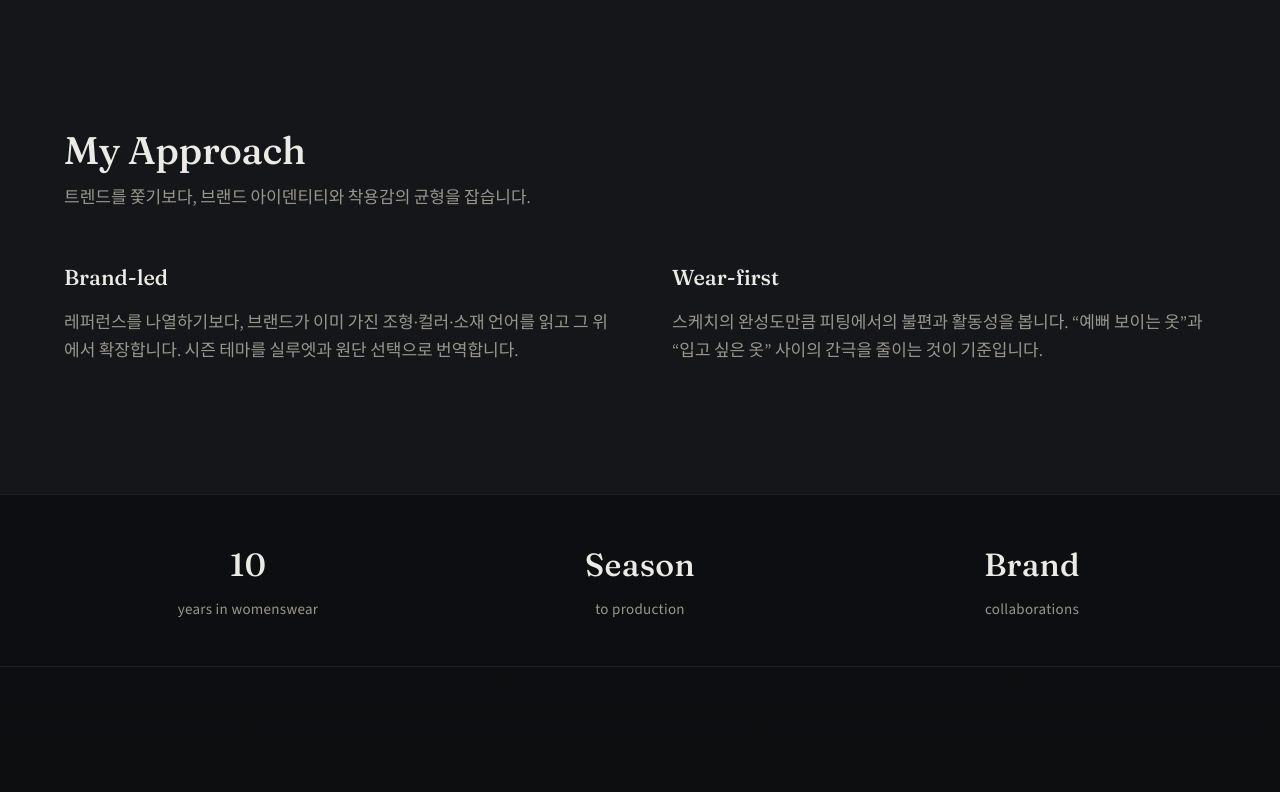
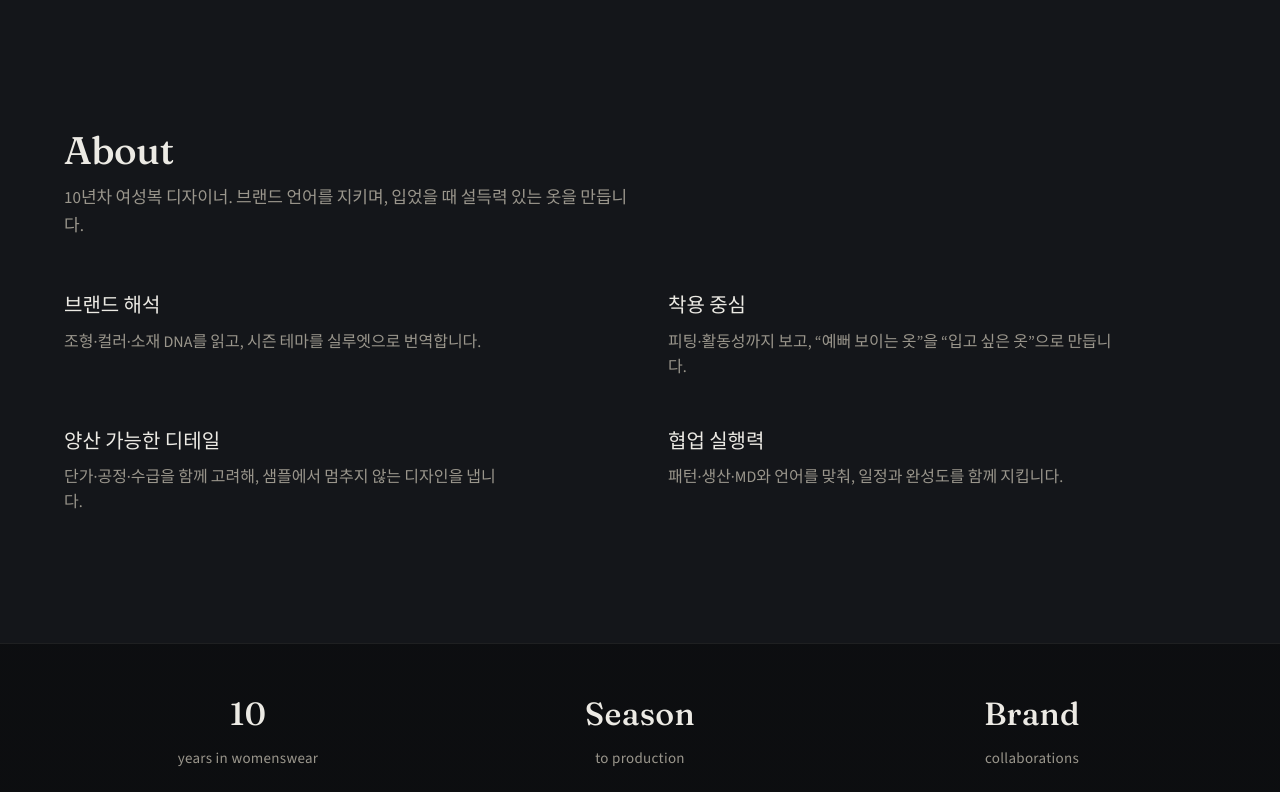
Before and after one commit to kihwan1017-prog/canine1989.github.io, a plain HTML site: page index.html in a window 1280 px wide. Shown: the part 800-1592 px from the top of the page. Drawn offline with nearby package versions, Linux system fonts and the light colour scheme.

Commit message:
Shorten About into four scannable womenswear strengths.
Co-authored-by: Cursor <cursoragent@cursor.com>

```diff
--- a/css/styles.css
+++ b/css/styles.css
@@ -351,27 +351,36 @@ a:hover {
   }
 }
 
-/* Approach — 2열, 아이콘 없음 */
+/* About 강점 — 아이콘 없이 타이포·여백만 */
 .approach-grid {
   display: grid;
   grid-template-columns: repeat(2, 1fr);
   gap: clamp(2rem, 5vw, 4rem);
 }
 
+.approach-grid--strengths {
+  grid-template-columns: repeat(2, 1fr);
+  gap: clamp(1.75rem, 4vw, 2.75rem) clamp(2rem, 5vw, 3.5rem);
+}
+
 .approach-item h3 {
-  margin: 0 0 0.85rem;
+  margin: 0 0 0.55rem;
   font-family: var(--font-display);
-  font-size: 1.35rem;
+  font-size: 1.25rem;
   font-weight: 500;
 }
 
 .approach-item p {
   margin: 0;
+  max-width: 28rem;
   color: var(--text-muted);
+  font-size: 1rem;
+  line-height: 1.55;
 }
 
 @media (max-width: 700px) {
-  .approach-grid {
+  .approach-grid,
+  .approach-grid--strengths {
     grid-template-columns: 1fr;
   }
 }
--- a/index.html
+++ b/index.html
@@ -24,7 +24,7 @@
         <!-- 실제 이름으로 교체 -->
         <a class="site-logo" href="#top">이름</a>
         <nav class="site-nav" aria-label="주요 메뉴">
-          <a href="#approach">Approach</a>
+          <a href="#about">About</a>
           <a href="#work">Work</a>
           <a href="#philosophy">Philosophy</a>
           <a href="#contact">Contact</a>
@@ -61,30 +61,32 @@
         </div>
       </section>
 
-      <!-- 2. Approach: 2열 텍스트 -->
-      <section id="approach" class="section section--elevated">
+      <!-- 2. About: 짧고 스캔 가능한 강점 -->
+      <section id="about" class="section section--elevated">
         <div class="container">
           <header class="section-header reveal">
-            <h2 class="section-title">My Approach</h2>
+            <h2 class="section-title">About</h2>
             <p class="section-lead">
-              트렌드를 쫓기보다, 브랜드 아이덴티티와 착용감의 균형을 잡습니다.
+              10년차 여성복 디자이너. 브랜드 언어를 지키며, 입었을 때 설득력 있는
+              옷을 만듭니다.
             </p>
           </header>
-          <div class="approach-grid">
+          <div class="approach-grid approach-grid--strengths">
             <article class="approach-item reveal">
-              <h3>Brand-led</h3>
-              <p>
-                레퍼런스를 나열하기보다, 브랜드가 이미 가진 조형·컬러·소재
-                언어를 읽고 그 위에서 확장합니다. 시즌 테마를 실루엣과 원단
-                선택으로 번역합니다.
-              </p>
+              <h3>브랜드 해석</h3>
+              <p>조형·컬러·소재 DNA를 읽고, 시즌 테마를 실루엣으로 번역합니다.</p>
             </article>
             <article class="approach-item reveal">
-              <h3>Wear-first</h3>
-              <p>
-                스케치의 완성도만큼 피팅에서의 불편과 활동성을 봅니다. “예뻐
-                보이는 옷”과 “입고 싶은 옷” 사이의 간극을 줄이는 것이 기준입니다.
-              </p>
+              <h3>착용 중심</h3>
+              <p>피팅·활동성까지 보고, “예뻐 보이는 옷”을 “입고 싶은 옷”으로 만듭니다.</p>
+            </article>
+            <article class="approach-item reveal">
+              <h3>양산 가능한 디테일</h3>
+              <p>단가·공정·수급을 함께 고려해, 샘플에서 멈추지 않는 디자인을 냅니다.</p>
+            </article>
+            <article class="approach-item reveal">
+              <h3>협업 실행력</h3>
+              <p>패턴·생산·MD와 언어를 맞춰, 일정과 완성도를 함께 지킵니다.</p>
             </article>
           </div>
         </div>
```
